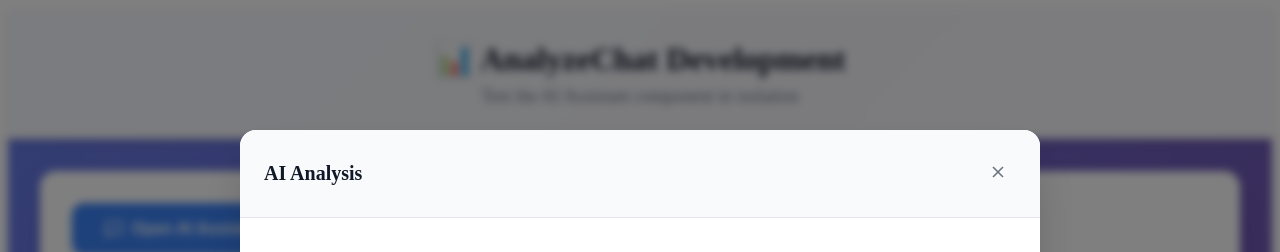
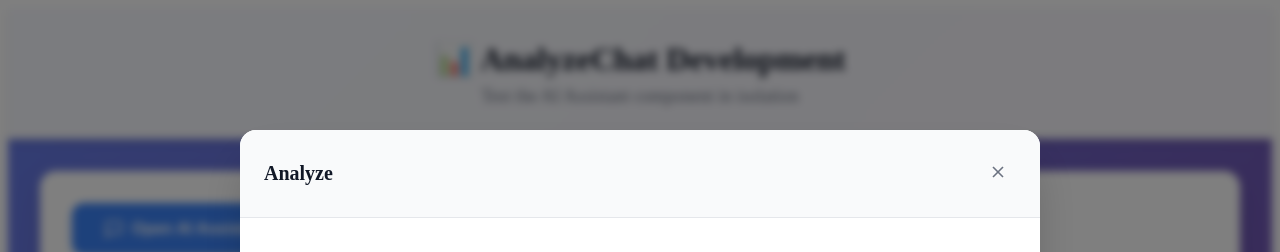
Before and after one commit to y2kfund/app-analyze-chat, a Vue app: page / in a window 1280 px wide. Both pictures are taken after a click on the button "Open AI Assistant". Shown: the top 252 px of the page. Built offline with nearby package versions, Linux system fonts and the light colour scheme.

Commit message:
update header labels from "AI Analysis" to "Analyze"

```diff
--- a/src/AnalyzeChat.vue
+++ b/src/AnalyzeChat.vue
@@ -3,7 +3,7 @@
     <div class="analyze-chat-container" ref="modalRef">
       <!-- Header -->
       <div class="analyze-chat-header">
-        <h2>AI Analysis</h2>
+        <h2>Analyze</h2>
         <button @click="$emit('close')" class="close-button">
           <svg width="20" height="20" viewBox="0 0 24 24" fill="none" stroke="currentColor" stroke-width="2">
             <line x1="18" y1="6" x2="6" y2="18"/>
@@ -37,7 +37,7 @@
 
           <div class="conversation-response">
             <div class="message-header">
-              <span class="sender ai">AI Analysis</span>
+              <span class="sender ai">Analyze</span>
             </div>
             <div v-if="conversation.loading" class="loading-response">
               <div class="loading-dots"></div>
```
Also changed, not shown: 2 other files (tests, documents, lock files or other folders).
